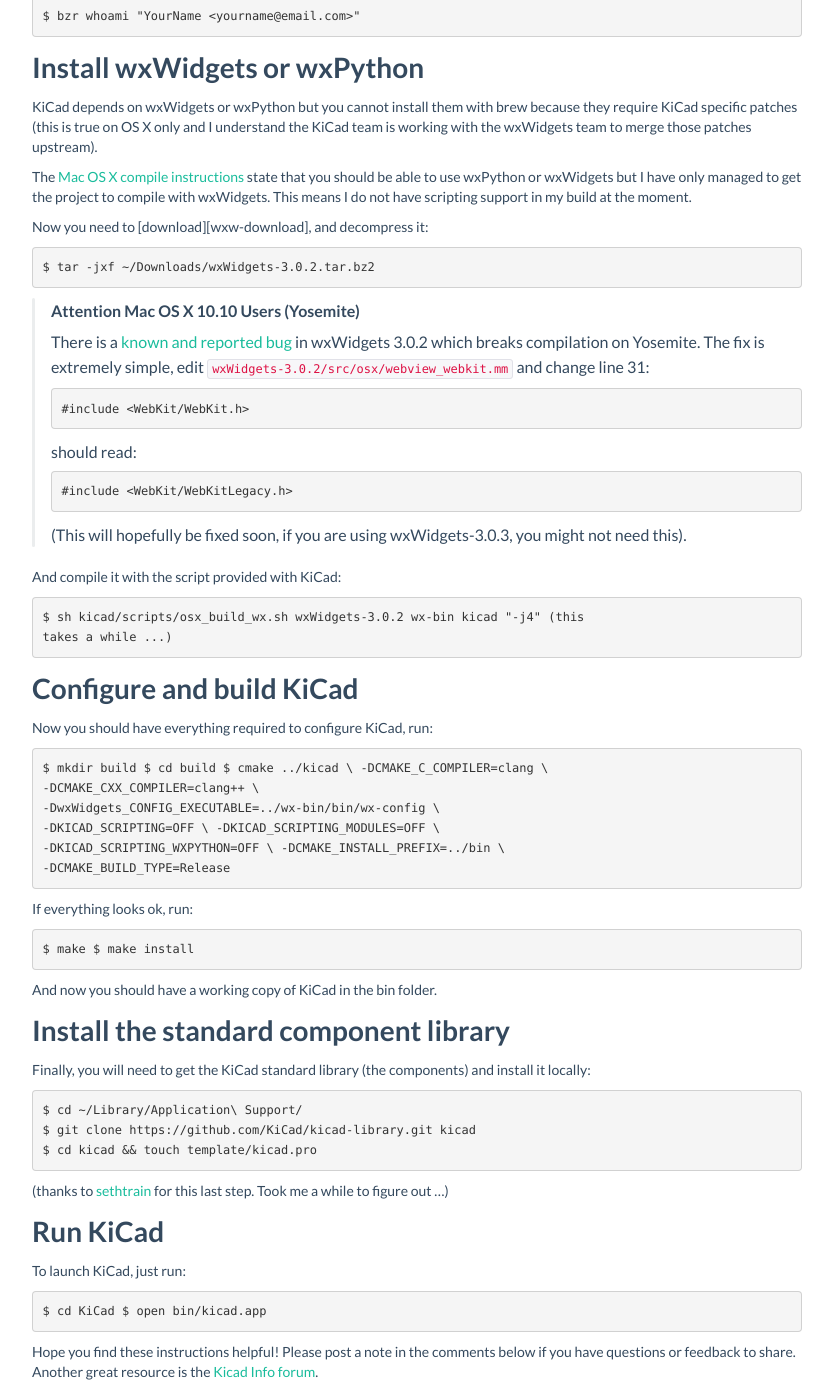
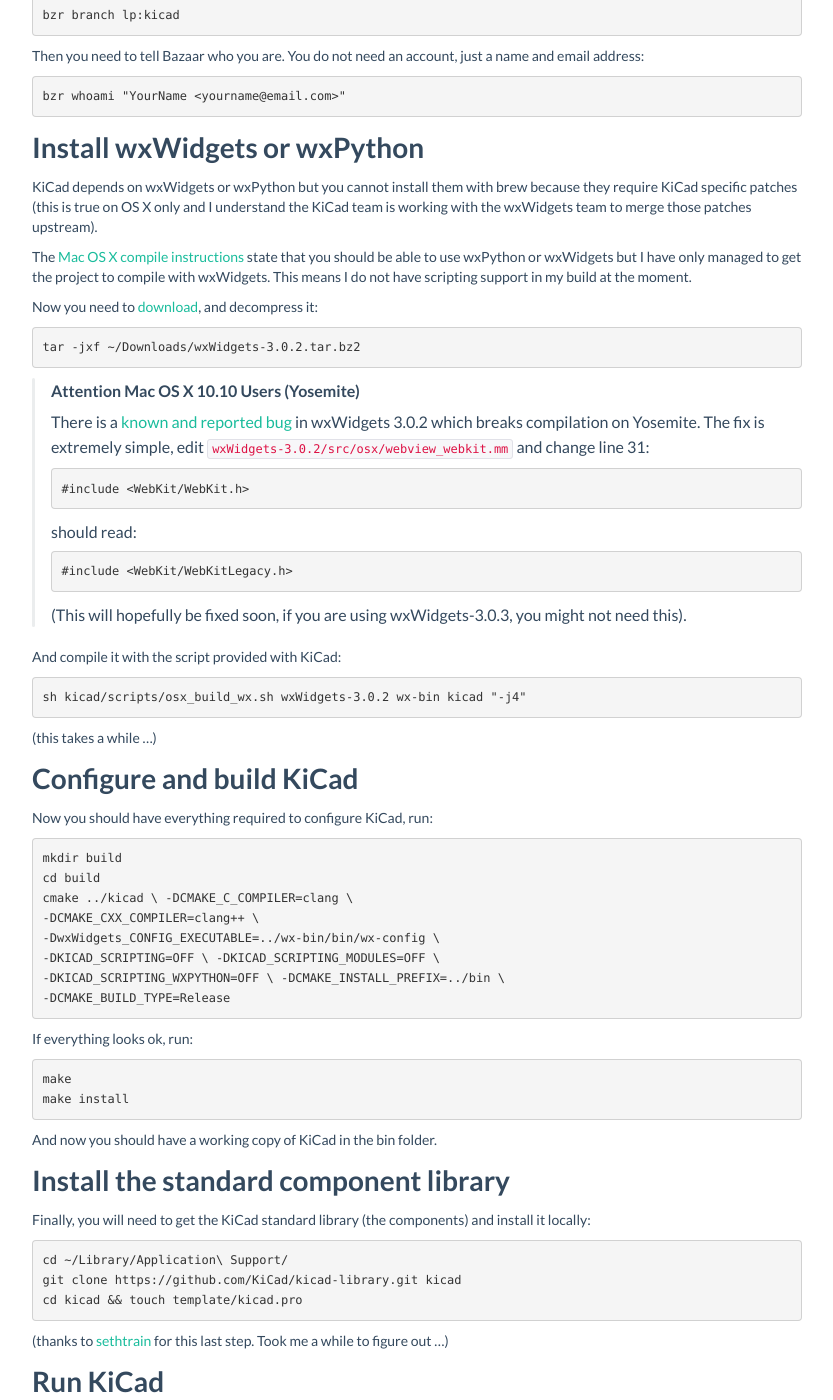
Before and after one commit to sarfata/sarfata.github.com, a Jekyll site: the page built from _posts/2014-11-02-Building-KiCad-from-source-on-Mac-OS-X.md, in a window 1280 px wide and 1400 px high, scrolled down 1205 px. Shown: the whole window, without its empty margins (123-956 px from the left). Built offline with Jekyll 4.4.1, drawn with Linux system fonts in a browser that asks for light colours; comment, search, counter and statistics services are not loaded; some of the changed text lies outside the part shown.

Commit message:
Fixing formatting problems and one link

```diff
--- a/_posts/2014-11-02-Building-KiCad-from-source-on-Mac-OS-X.md
+++ b/_posts/2014-11-02-Building-KiCad-from-source-on-Mac-OS-X.md
@@ -63,12 +63,14 @@ You will of course need Xcode. Download and install it from the Mac AppStore.
 Then you will need [brew]. If you do not have it installed yet, this should be
 enough to download and install it on your computer:
 
-    ruby -e "$(curl -fsSL
-    https://raw.githubusercontent.com/Homebrew/install/master/install)"
+    ruby -e "$(curl -fsSL https://raw.githubusercontent.com/Homebrew/install/master/install)"
 
 There are a few dependencies you need to install with brew:
 
-    brew install cmake brew install bzr brew install glew brew install cairo
+    brew install cmake
+    brew install bzr
+    brew install glew
+    brew install cairo
 
 Now simply follow these instructions to download KiCad source code from its
 [main repository on Bazaar][kicad-bzr]. (Note: if you do not want to use Bazaar,
@@ -76,12 +78,14 @@ there is a [GitHub mirror][kicad-git]. It should work but some of the compile
 steps seem to require the bzr command line tool. Please let me know if you try
 this with success).
 
-    $ mkdir KiCad $ cd KiCad $ bzr branch lp:kicad
+    mkdir KiCad
+    cd KiCad
+    bzr branch lp:kicad
 
 Then you need to tell Bazaar who you are. You do not need an account, just a
 name and email address:
 
-    $ bzr whoami "YourName <yourname@email.com>"
+    bzr whoami "YourName <yourname@email.com>"
 
 ### Install wxWidgets or wxPython
 
@@ -97,7 +101,7 @@ moment.
 
 Now you need to [download][wxw-download], and decompress it:
 
-    $ tar -jxf ~/Downloads/wxWidgets-3.0.2.tar.bz2
+    tar -jxf ~/Downloads/wxWidgets-3.0.2.tar.bz2
 
 > **Attention Mac OS X 10.10 Users (Yosemite)**
 >
@@ -116,14 +120,17 @@ Now you need to [download][wxw-download], and decompress it:
 
 And compile it with the script provided with KiCad:
 
-    $ sh kicad/scripts/osx_build_wx.sh wxWidgets-3.0.2 wx-bin kicad "-j4" (this
-    takes a while ...)
+    sh kicad/scripts/osx_build_wx.sh wxWidgets-3.0.2 wx-bin kicad "-j4"
+
+(this takes a while ...)
 
 ### Configure and build KiCad
 
 Now you should have everything required to configure KiCad, run:
 
-    $ mkdir build $ cd build $ cmake ../kicad \ -DCMAKE_C_COMPILER=clang \
+    mkdir build
+    cd build
+    cmake ../kicad \ -DCMAKE_C_COMPILER=clang \
     -DCMAKE_CXX_COMPILER=clang++ \
     -DwxWidgets_CONFIG_EXECUTABLE=../wx-bin/bin/wx-config \
     -DKICAD_SCRIPTING=OFF \ -DKICAD_SCRIPTING_MODULES=OFF \
@@ -132,7 +139,8 @@ Now you should have everything required to configure KiCad, run:
 
 If everything looks ok, run:
 
-    $ make $ make install
+    make
+    make install
 
 And now you should have a working copy of KiCad in the bin folder.
 
@@ -141,9 +149,9 @@ And now you should have a working copy of KiCad in the bin folder.
 Finally, you will need to get the KiCad standard library (the components) and
 install it locally:
 
-    $ cd ~/Library/Application\ Support/
-    $ git clone https://github.com/KiCad/kicad-library.git kicad
-    $ cd kicad && touch template/kicad.pro
+    cd ~/Library/Application\ Support/
+    git clone https://github.com/KiCad/kicad-library.git kicad
+    cd kicad && touch template/kicad.pro
 
 (thanks to [sethtrain] for this last step. Took me a while to figure out ...)
 
@@ -151,7 +159,8 @@ install it locally:
 
 To launch KiCad, just run:
 
-    $ cd KiCad $ open bin/kicad.app
+    cd KiCad
+    open bin/kicad.app
 
 Hope you find these instructions helpful! Please post a note in the comments
 below if you have questions or feedback to share. Another great resource is the
```
Also changed, not shown: other parts of _posts/2014-11-02-Building-KiCad-from-source-on-Mac-OS-X.md (+1 -1 lines).
